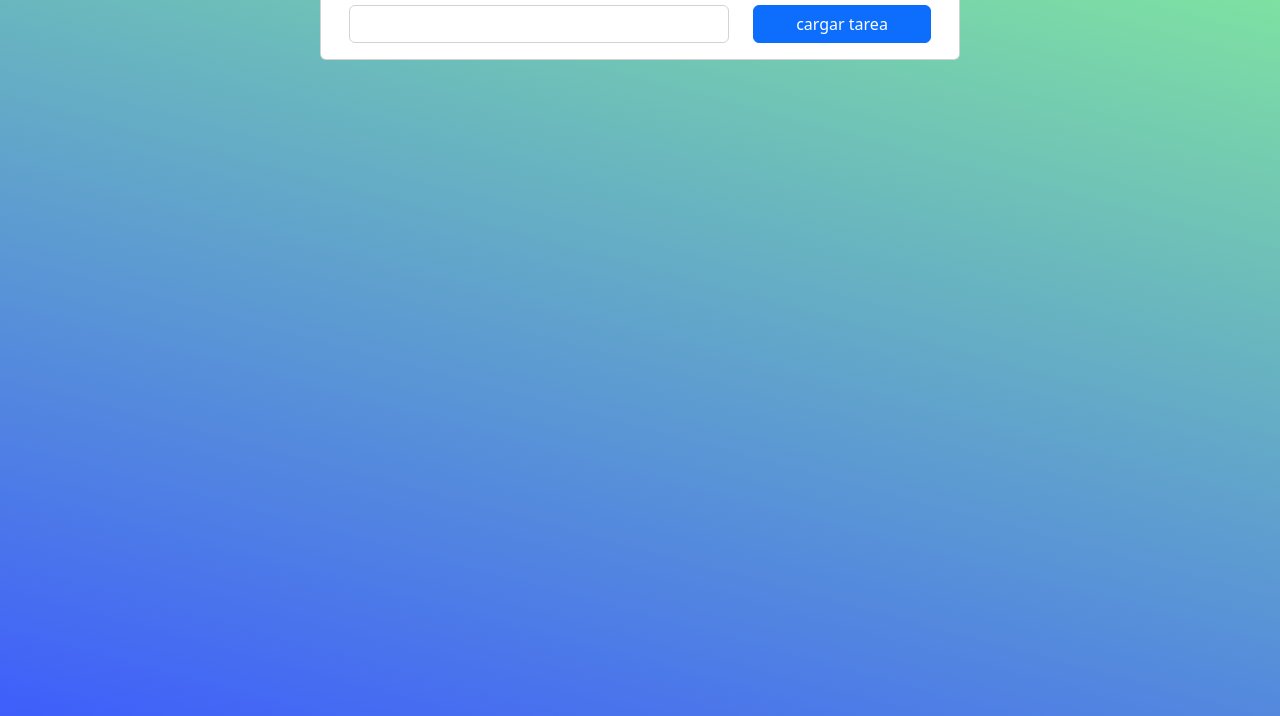
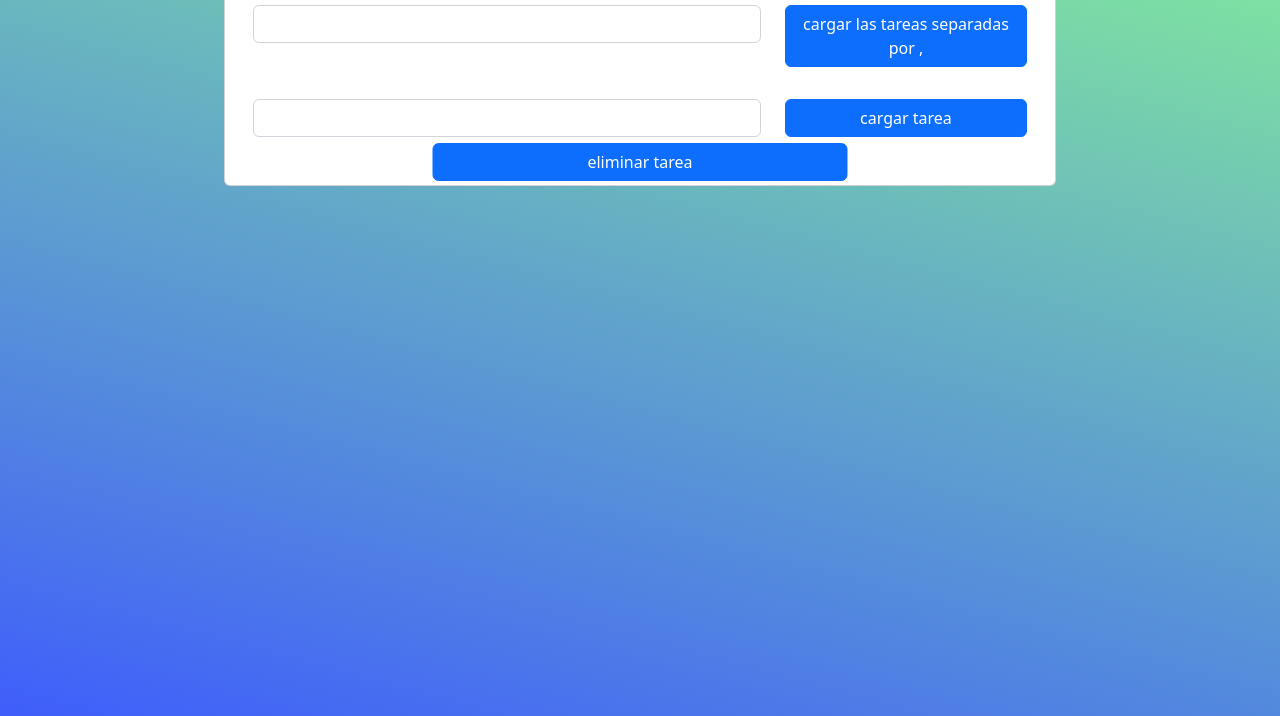
Before and after one commit to anlesmitos15/ToDoList, a plain HTML site: page index.html in a window 1280 px wide. Shown: the part 84-800 px from the top of the page. Drawn offline with nearby package versions, Linux system fonts and the light colour scheme.

Commit message:
borrar y agergar varias tareas

```diff
--- a/index.html
+++ b/index.html
@@ -14,8 +14,8 @@
 
 <body>
     <div class="container">
-        <div class="row d-flex justify-content-center">
-            <div class="card mt-3" style="width: 50vw;">
+        <div id="deleteall" class="row d-flex justify-content-center">
+            <div class="card mt-3" style="width: 65vw;">
                 <div class="row bg-primary text-white ">
                     <h1>ToDoList</h1>
                 </div>
@@ -23,11 +23,27 @@
                     <div id="tareas" class="col">
                         <div class="row p-3">
                             <div class="col-8">
+                                <input id="tareasjuntas" type="text" class="form-control">
+                            </div>
+                            <div class="col-4">
+                                <button onclick="separartareas()" type="button" class="btn btn-primary w-100">cargar las
+                                    tareas separadas por ,</button>
+                            </div>
+                        </div>
+                        <div class="row p-3">
+                            <div class="col-8">
                                 <input id="tarea" type="text" class="form-control">
                             </div>
                             <div class="col-4">
-                                <button onclick="addwork()" type="button" class="btn btn-primary w-100">cargar tarea</button>
+                                <button onclick="addwork()" type="button" class="btn btn-primary w-100">cargar
+                                    tarea</button>
                             </div>
+                        </div>
+                    </div>
+                    <div class="row p-3">
+                        <div class="col">
+                            <button onclick="deleteWork()" type="button"
+                                class="btn btn-primary mt-1 mb-1 w-50 position-absolute bottom-0 start-50 translate-middle-x">eliminar tarea</button>
                         </div>
                     </div>
                 </div>
--- a/js/script.js
+++ b/js/script.js
@@ -1,9 +1,9 @@
 function addwork() {
     // text-decoration-line-through
-    let texto=document.getElementById("tarea").value
+    let texto = document.getElementById("tarea").value
     let template = `
     <div class="row">
-        <div class="input-group mb-3 mt-2">
+        <div id="eliminate" class="input-group mb-3 mt-2">
             <div class="input-group-text">
             <input class="form-check-input mt-0" type="checkbox" value=""
                 aria-label="Checkbox for following text input" onchange="checkWork(event.target)">
@@ -13,15 +13,47 @@ function addwork() {
         </div>
     </div>
     `
-    texto =='' ? null : document.getElementById("tareas").innerHTML+= template
+    texto == '' ? null : document.getElementById("tareas").innerHTML += template
     //document.getElementById("tareas").innerHTML+= template
     // texto=''
-    document.getElementById("tarea").value=''
+    document.getElementById("tarea").value = ''
 
 
 }
 function checkWork(event) {
     // console.log(event.parentElement.parentElement.childNodes[3])
-    let tachado= event.parentElement.parentElement.childNodes[3]
+    let tachado = event.parentElement.parentElement.childNodes[3]
     tachado.classList.add("text-decoration-line-through")
 }
+
+function separartareas() {
+    let separar = document.getElementById("tareasjuntas").value
+    console.log(separar)
+    let tareassep = separar.split(',')
+    console.log(tareassep)
+    for (let i = 0; i < tareassep.length; i++) {
+        let template = `
+    <div class="row">
+        <div class="input-group mb-3 mt-2">
+            <div class="input-group-text">
+            <input class="form-check-input mt-0" type="checkbox" value=""
+                aria-label="Checkbox for following text input" onchange="checkWork(event.target)">
+            </div>
+            <input type="text" value="${tareassep[i]}" class="form-control"
+            aria-label="Text input with checkbox">
+        </div>
+    </div>
+    `
+        separar == '' ? null : document.getElementById("tareas").innerHTML += template
+    }
+}
+function deleteWork() {
+    let largo = document.getElementById('tareas').childNodes.length
+    console.log(largo)
+    for (let i = 5; i < largo; i++) {
+        document.getElementById('tareas').childNodes[i].innerHTML = '';
+        console.log(document.getElementById('tareas').childNodes[i].getAttribute())
+
+    }
+
+}
```
